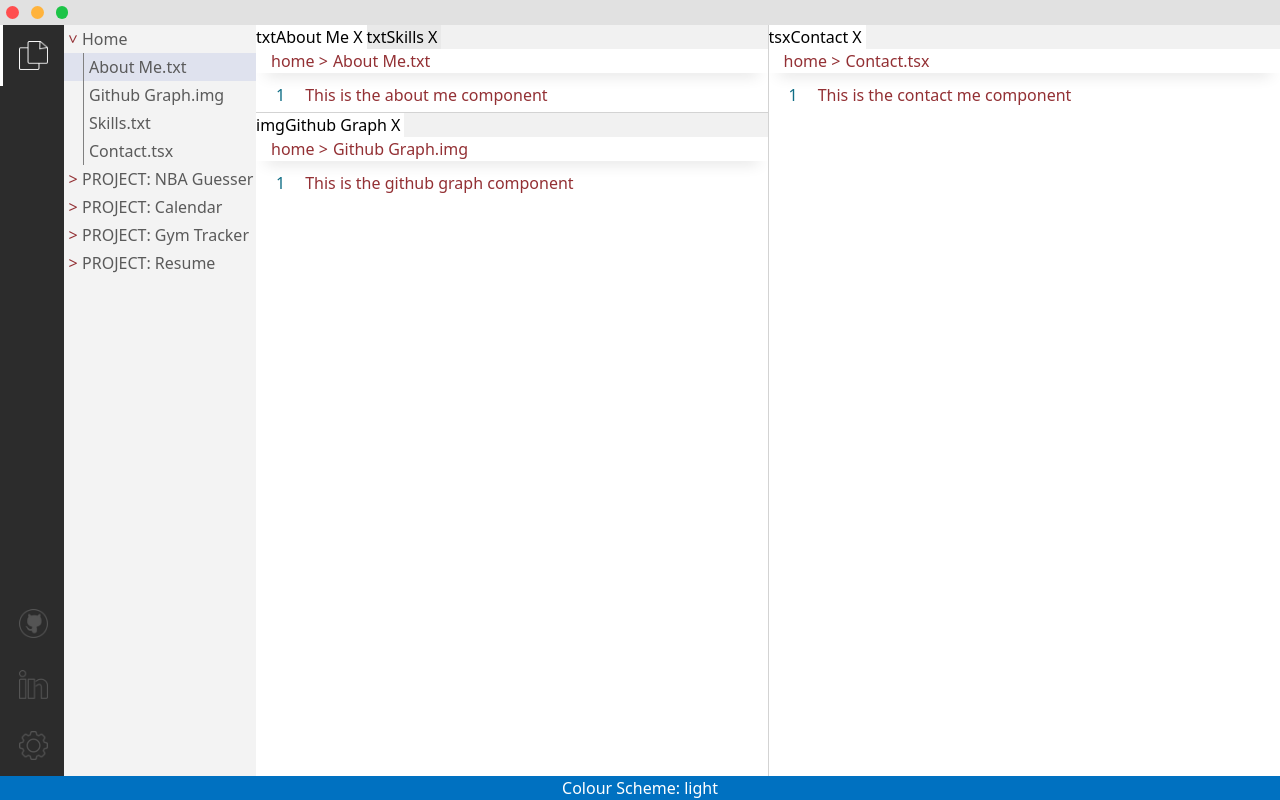
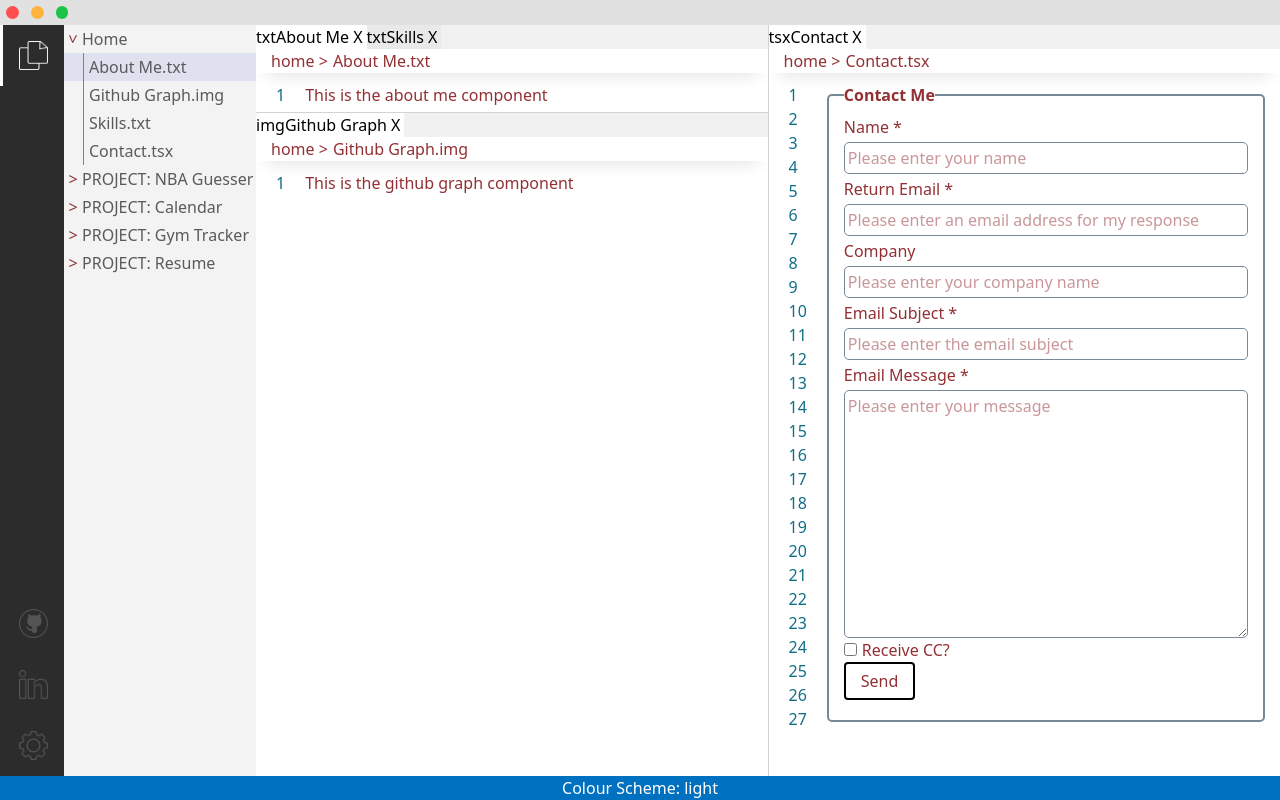
Before and after one commit to cammando016/2026-portfolio, a Next.js app in the folder 2026-portfolio/: page / in a window 1280 px wide. Built offline with nearby package versions, Linux system fonts and the light colour scheme.

Commit message:
Create form structure for contact me form

```diff
--- a/2026-portfolio/components/contentComponents/ContactMe.tsx
+++ b/2026-portfolio/components/contentComponents/ContactMe.tsx
@@ -1,7 +1,108 @@
+'use client'
+
+import { useState } from "react";
+import styles from '../../styles/content.module.scss';
+import globalStyles from '../../styles/global.module.scss';
+
+type formState = {
+    submittedName: string,
+    subject: string,
+    company: string,
+    returnEmail: string,
+    emailContent: string,
+    receiveCC: boolean,
+}
+
 export default function ContactMe () {
+    const [form, setForm] = useState<formState>({
+        submittedName: '',
+        subject: '',
+        company: '',
+        returnEmail: '',
+        emailContent: '',
+        receiveCC: false,
+    });
     return (
         <div>
-            <p>This is the contact me component</p>
+            <form>
+                <fieldset className={styles.contactFieldset}>
+                    <legend className={styles.contactLegend}>Contact Me</legend>
+                    <div className={`${globalStyles.columnFlex}`}>
+                        <label className={styles.label} htmlFor='submittedName'>Name *</label>
+                        <input
+                            maxLength={20}
+                            placeholder="Please enter your name"
+                            className={`${styles.input} `}
+                            id="submittedName"
+                            type="text"
+                            value={form.submittedName}
+                            onChange={(e) => setForm(prev => ({...prev, submittedName: e.target.value})) }
+                        />
+                    </div>
+                    <div className={`${globalStyles.columnFlex}`}>
+                        <label className={styles.label} htmlFor='returnEmail'>Return Email *</label>
+                        <input
+                            maxLength={20}
+                            placeholder="Please enter an email address for my response"
+                            className={`${styles.input} `}
+                            id="returnEmail"
+                            type="text"
+                            value={form.returnEmail}
+                            onChange={(e) => setForm(prev => ({...prev, returnEmail: e.target.value})) }
+                        />
+                    </div>
+                    <div className={`${globalStyles.columnFlex}`}>
+                        <label className={styles.label} htmlFor='company'>Company</label>
+                        <input
+                            maxLength={20}
+                            placeholder="Please enter your company name"
+                            className={`${styles.input} `}
+                            id="company"
+                            type="text"
+                            value={form.company}
+                            onChange={(e) => setForm(prev => ({...prev, company: e.target.value})) }
+                        />
+                    </div>
+                    <div className={`${globalStyles.columnFlex}`}>
+                        <label className={styles.label} htmlFor='subject'>Email Subject *</label>
+                        <input
+                            maxLength={50}
+                            placeholder="Please enter the email subject"
+                            className={`${styles.input} `}
+                            id="subject"
+                            type="text"
+                            value={form.subject}
+                            onChange={(e) => setForm(prev => ({...prev, subject: e.target.value})) }
+                        />
+                    </div>
+                    <div className={`${globalStyles.columnFlex}`}>
+                        <label className={styles.label} htmlFor='content'>Email Message *</label>
+                        <textarea
+                            maxLength={1000}
+                            placeholder="Please enter your message"
+                            className={`${styles.input} `}
+                            rows={10}
+                            id="content"
+                            value={form.emailContent}
+                            onChange={(e) => setForm(prev => ({...prev, emailContent: e.target.value})) }
+                        ></textarea>
+                    </div>
+                    <div>
+                        <input
+                            className={`${styles.checkbox}`}
+                            type="checkbox"
+                            value="receiveCC"
+                            onChange={() => setForm(prev => ({...prev, receiveCC: !prev.receiveCC})) }
+                        />
+                        <label className={styles.label} htmlFor='cc'>Receive CC?</label>
+                    </div>
+                    <div>
+                        <button
+                            className={`${styles.formButton}`}
+                        >Send</button>
+                    </div>
+                </fieldset>
+            </form>
         </div>
     )
 }
--- /dev/null
+++ b/2026-portfolio/styles/content.module.scss
@@ -0,0 +1,38 @@
+.contactFieldset {
+    border: 2px solid var(--fieldsetBorder);
+    border-radius: 5px;
+    padding: 5px 15px 20px;
+}
+
+.contactLegend {
+    font-weight: bold;
+}
+
+.input {
+    border: 1px solid var(--fieldsetBorder);
+    border-radius: 5px;
+    padding: 3px;
+}
+
+.checkbox {
+    margin-right: 5px;
+}
+
+.inputLarge {
+    height: 1;
+}
+
+.inputInvalid {
+    border-color: red;
+}
+
+.label {
+    margin: 3px 0;
+}
+
+.formButton {
+    cursor: pointer;
+    border: 2px solid black;
+    border-radius: 4px;
+    padding: 5px 15px;
+}
```
